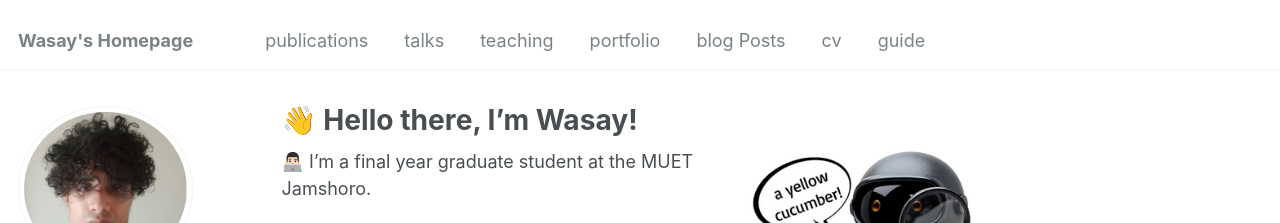
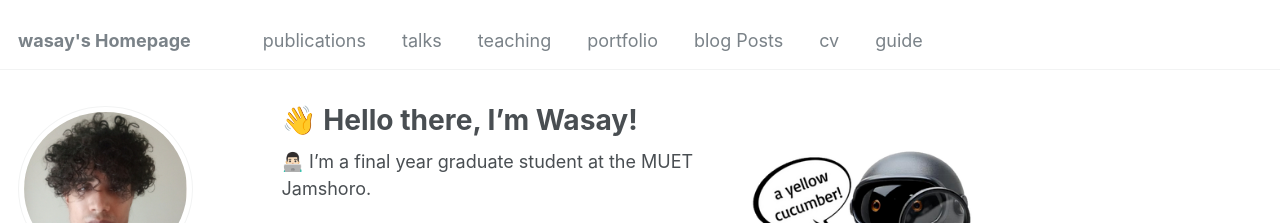
Before and after one commit to Wasayaliabbasi/wasayaliabbasi.github.io, a Jekyll site: the page built from _pages/about.md, in a window 1280 px wide. Shown: the top 223 px of the page. Built offline with Jekyll 4.4.1, drawn with Linux system fonts in a browser that asks for light colours; some web fonts are replaced.

```diff
--- a/_config.yml
+++ b/_config.yml
@@ -8,7 +8,7 @@
 
 # Basic Site Settings
 locale                   : "en-US"
-title                    : "Wasay's Homepage"
+title                    : "wasay's Homepage"
 title_separator          : "-"
 name                     : &name "Wasay Ali"
 description              : &description "personal description"
```
